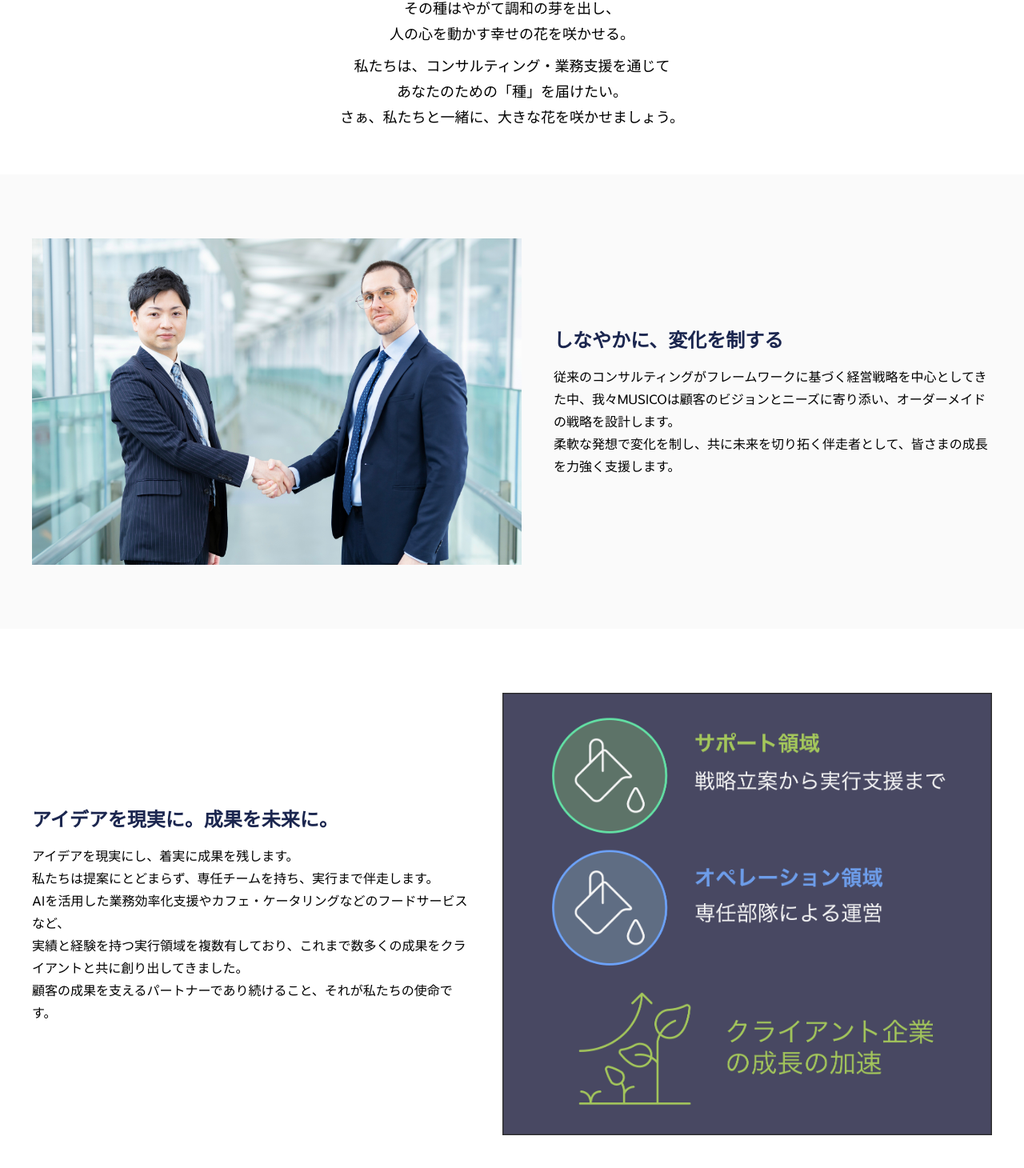
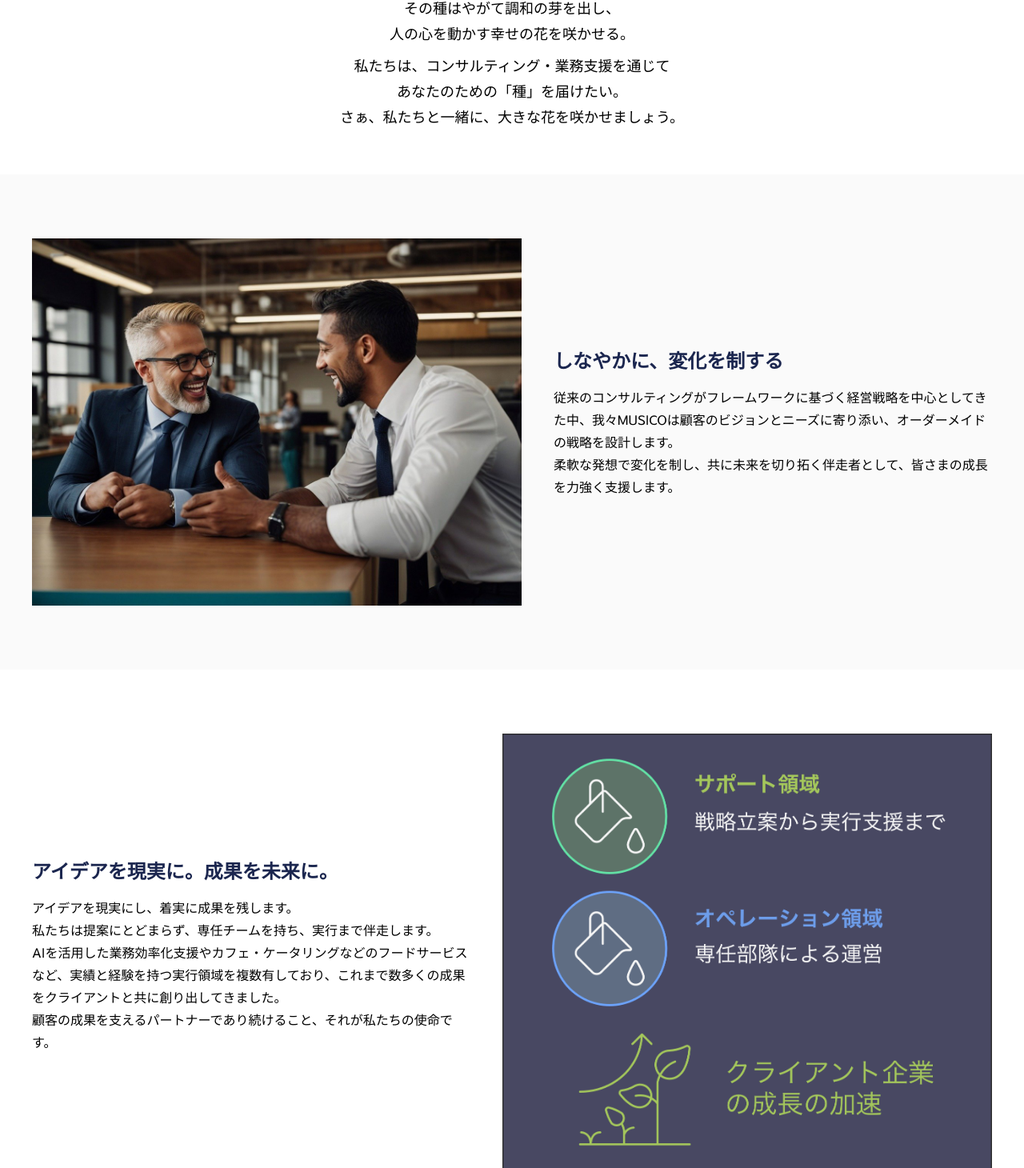
Before and after one commit to Inno-Musi/HP, a Next.js app: page /ja/philosophy in a window 1280 px wide. Shown: the part 824-2284 px from the top of the page at 80% size. Built offline with nearby package versions, Linux system fonts and the light colour scheme.

Commit message:
Update Philosophy and Services sections with text refinements and image replacement

```diff
--- a/src/features/philosophy/_components/section-action.tsx
+++ b/src/features/philosophy/_components/section-action.tsx
@@ -20,10 +20,7 @@ export const SectionAction = ({ language }: Props) => {
                 私たちは提案にとどまらず、専任チームを持ち、実行まで伴走します。
               </p>
               <p>
-                AIを活用した業務効率化支援やカフェ・ケータリングなどのフードサービスなど、
-              </p>
-              <p>
-                実績と経験を持つ実行領域を複数有しており、これまで数多くの成果をクライアントと共に創り出してきました。
+                AIを活用した業務効率化支援やカフェ・ケータリングなどのフードサービスなど、実績と経験を持つ実行領域を複数有しており、これまで数多くの成果をクライアントと共に創り出してきました。
               </p>
               <p>
                 顧客の成果を支えるパートナーであり続けること、それが私たちの使命です。
--- a/src/features/philosophy/_components/section-flexible.tsx
+++ b/src/features/philosophy/_components/section-flexible.tsx
@@ -11,10 +11,10 @@ export const SectionFlexible = ({ language }: Props) => {
       <MotionUp>
         <div className="w-[800px] lg:w-[1200px] mx-auto max-w-[calc(100vw-32px)] flex flex-col lg:flex-row items-center gap-x-10 gap-y-6">
           <Image
-            src="/handshake.jpg"
+            src="/consulting-image.jpg"
             alt="consulting"
-            width={1920}
-            height={1280}
+            width={1280}
+            height={960}
             className="lg:w-[51%]"
           />
           <div className="lg:w-1/2 flex flex-col gap-y-4">
--- a/src/features/root/_components/section-services.tsx
+++ b/src/features/root/_components/section-services.tsx
@@ -25,19 +25,18 @@ export const SectionServices = ({ language }: Props) => {
               OUR SERVICES
             </p>
             {language === 'ja' ? (
-              <>
-                <p className="leading-7">
-                  我々MUSICOは戦略立案段階から実行支援段階まで、包括的に支援を行う
+              <div className="flex flex-col gap-y-2 leading-7">
+                <p>
+                  私たちは戦略立案から実行支援まで、包括的に支援を行う
+                  <span className="font-bold text-darkNavy">サポート領域</span>
+                  と、専任部隊を配置し運営する
                   <span className="font-bold text-darkNavy">
-                    コンサルティング領域
+                    オペレーション領域
                   </span>
-                  と、企業内で運営されるカフェやレストランなどを設立支援・運営する
-                  <span className="font-bold text-darkNavy">
-                    フードサービス領域
-                  </span>
-                  を大きな2本の柱として、クライアント企業の経営資源を最大限活用し、成長を加速させるお手伝いを行なっています。
+                  を大きな2本の柱として、企業の経営資源を最大限活用し、成長を加速させるお手伝いを行なっています。
                 </p>
-              </>
+                <p>フードサービス・IT・SCMなど</p>
+              </div>
             ) : (
               <>
                 <p className="leading-7">
```
Also changed, not shown: public/consulting-image.jpg (added), public/handshake.jpg (deleted).
